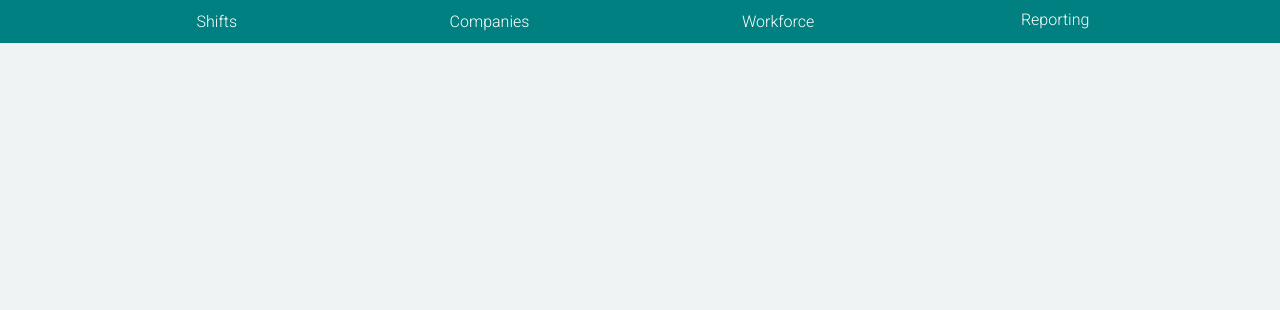
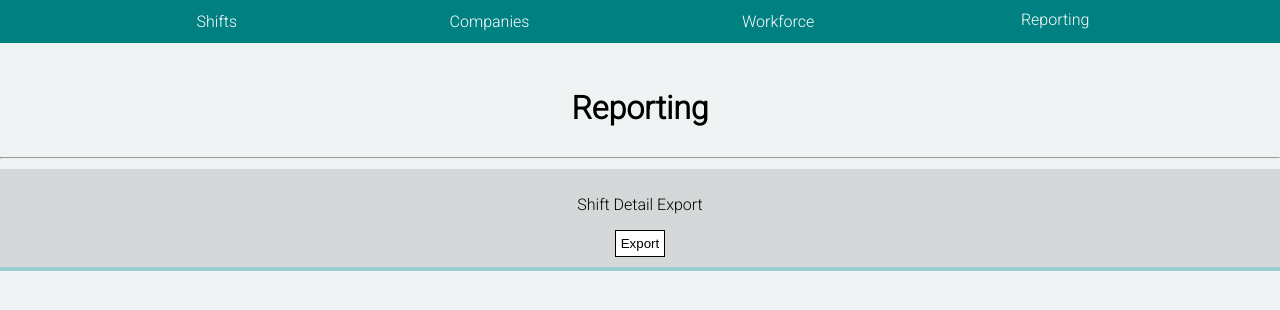
Before and after one commit to Schedulr-App/Schedulr, a React (Create React App) app: page /reporting in a window 1280 px wide. Shown: the top 310 px of the page. Built offline with nearby package versions, Linux system fonts and the light colour scheme.

Commit message:
updated dependencies and configured report exporting

```diff
--- a/package.json
+++ b/package.json
@@ -9,6 +9,7 @@
     "@testing-library/user-event": "^12.8.3",
     "axios": "^0.21.1",
     "dotenv": "^10.0.0",
+    "js-file-download": "^0.4.12",
     "react": "^17.0.2",
     "react-dom": "^17.0.2",
     "react-google-maps": "^9.4.5",
--- a/src/App.css
+++ b/src/App.css
@@ -356,3 +356,14 @@ nav {
     display: block;
   }
 }
+
+.reportRow {
+  border-bottom: 4px rgba(140, 203, 211, 0.815) solid;
+  margin: 10px 0;
+  background-color: rgba(0, 0, 0, 0.11);
+  padding: 10px;
+  transition: all .3s ease;
+  overflow: hidden;
+  position: relative;
+  display: block;
+}
--- a/src/App.js
+++ b/src/App.js
@@ -23,6 +23,7 @@ import ShiftEdit from './components/ShiftEdit';
 import WorkerAdd from './components/Shift/Update/WorkerAdd';
 import WorkerCreate from './components/Workforce/WorkerCreate';
 import WorkerDetail from './components/Workforce/WorkerDetail';
+import Reporting from './components/Reporting';
 
 require('dotenv').config();
 
@@ -141,6 +142,12 @@ function App() {
             render = {routerProps => (<WorkerDetail match={routerProps.match} workerState={workerState} setWorkerState={setWorkerState} URL={URL}/>)}
         />
 
+        {/* Routing for reports list */}
+        <Route exact path = '/reporting'
+            render = {() => <Reporting URL={URL}/>}
+        />
+
+
       </main>
     </div>
   );
--- a/src/components/Nav.js
+++ b/src/components/Nav.js
@@ -38,7 +38,7 @@ const Nav = () => {
                        <Link class = 'navDrop' to={'/workforce/new'}>Add Worker</Link>
                     </div>
                 </div>
-                <Link class='navItem'>Reporting</Link>
+                <Link class='navItem' to={'/reporting'}>Reporting</Link>
                 {/* <Link class='navItem' >My Profile</Link> */}
             </nav>
         </div>
--- /dev/null
+++ b/src/components/Reporting.js
@@ -0,0 +1,34 @@
+import React from 'react'
+import axios from 'axios'
+
+const Reporting = ({URL}) => {
+
+    const FileDownload = require('js-file-download');
+
+    const pullReport = () => {
+        axios({
+            url: `${URL}/export`,
+            method: 'GET',
+            responseType: 'blob',
+        }).then((response) => {
+            FileDownload(response.data, 'shift_detail.csv')
+        });
+    }
+
+    return (
+        <div>
+            <div class="headContainer">
+                <h1 class='col'>Reporting</h1>
+            </div>
+            <hr/>
+            <div class="reportContainer">
+                <div class="reportRow">
+                    <p class="reportReq">Shift Detail Export</p>
+                    <button class ='button' onClick={pullReport}>Export</button>
+                </div>
+            </div>
+        </div>
+    )
+}
+
+export default Reporting
```
Also changed, not shown: 1 other file (tests, documents, lock files or other folders).
